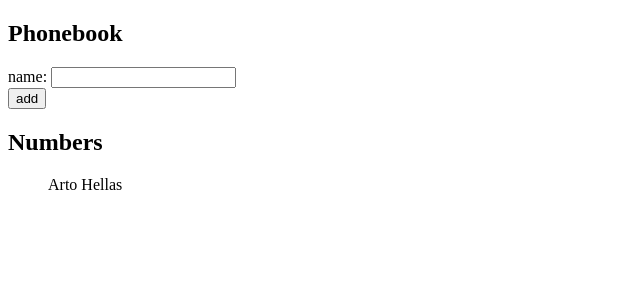
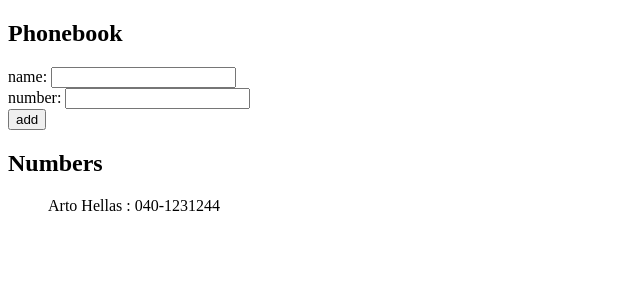
Before and after one commit to lantonen/FullStackOpen, a React (Create React App) app in the folder osa2/puhelinluettelo/: page / in a window 1280 px wide. Shown: the top 300 px of the page, without its empty margins (0-640 px from the left). Built offline with nearby package versions, Linux system fonts and the light colour scheme.

Commit message:
2.8: puhelinluettelo step3

```diff
--- a/osa2/puhelinluettelo/src/App.js
+++ b/osa2/puhelinluettelo/src/App.js
@@ -3,17 +3,17 @@
 
 const Person = ({person}) => {
   return (
-    <div>{person.name}</div>
+    <div>{person.name} : {person.number}</div>
   )
 }
 
 
-
 const App = () => {
   const [persons, setPersons] = useState([
-    { name: 'Arto Hellas' }
+    { name: 'Arto Hellas', number: '040-1231244' }
   ])
   const [newName, setNewName] = useState('')
+  const [newNumber, setNewNumber] = useState('')
 
   const addPerson = (event) => {
     event.preventDefault()
@@ -23,10 +23,12 @@
     }
     else{
       const personObject = {
-      name: newName
+      name: newName,
+      number: newNumber
       }
       setPersons(persons.concat(personObject))
       setNewName('')
+      setNewNumber('')
     }
   }
 
@@ -35,15 +37,18 @@
     setNewName(event.target.value)
   }
 
+  const handleNumberChange = (event) => {
+    console.log(event.target.value)
+    setNewNumber(event.target.value)
+  }
+
   return (
     <div>
       <h2>Phonebook</h2>
       <form onSubmit={addPerson}>
-        <div>
-          name: <input value={newName} onChange={handlePersonChange}/>
-        </div>
-        <div>
-          <button type="submit">add</button>
+        <div>name: <input value={newName} onChange={handlePersonChange}/></div>
+        <div>number: <input value={newNumber} onChange={handleNumberChange}/></div>
+        <div><button type="submit">add</button>
         </div>
       </form>
       <h2>Numbers</h2>
```
